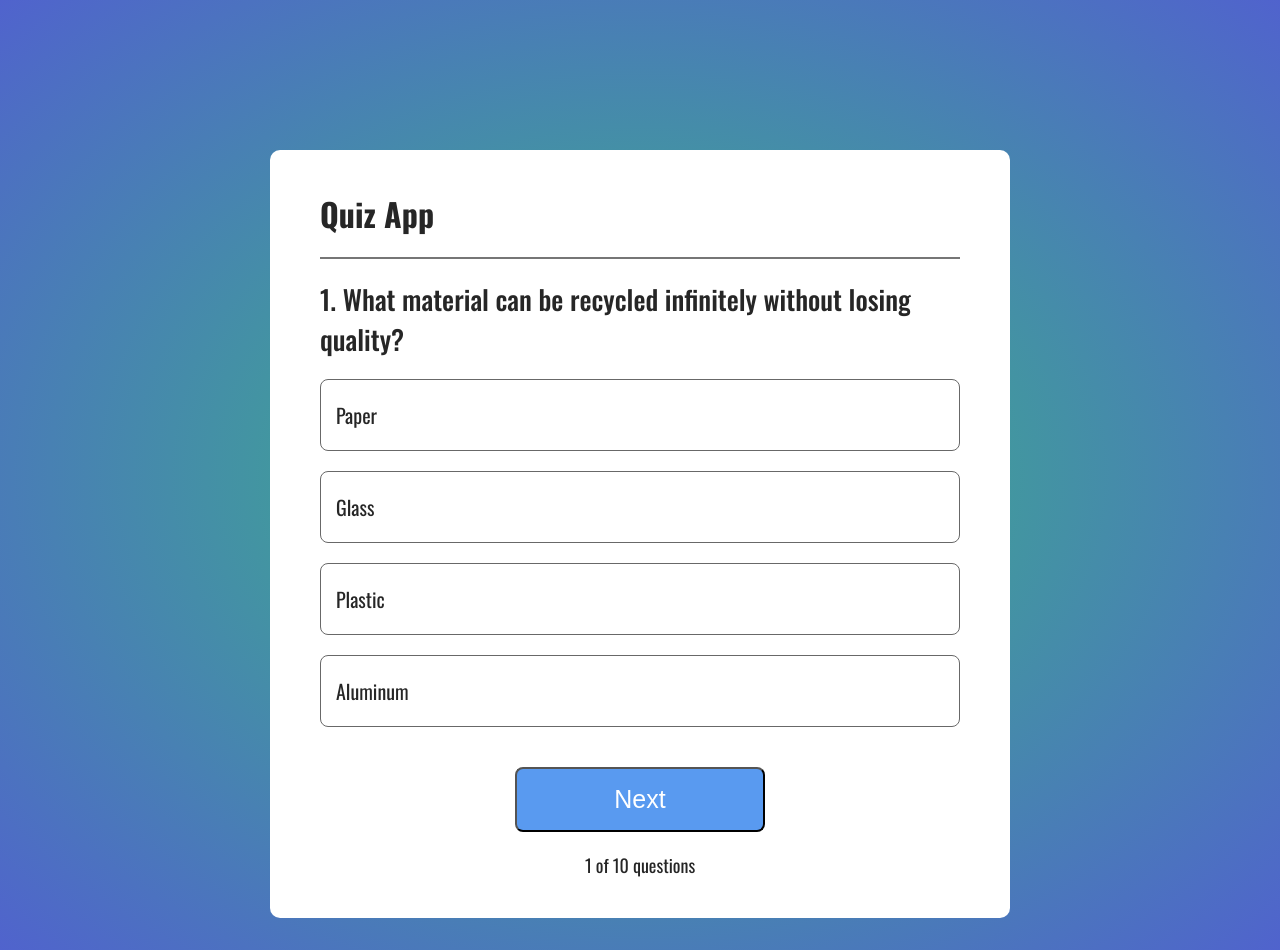
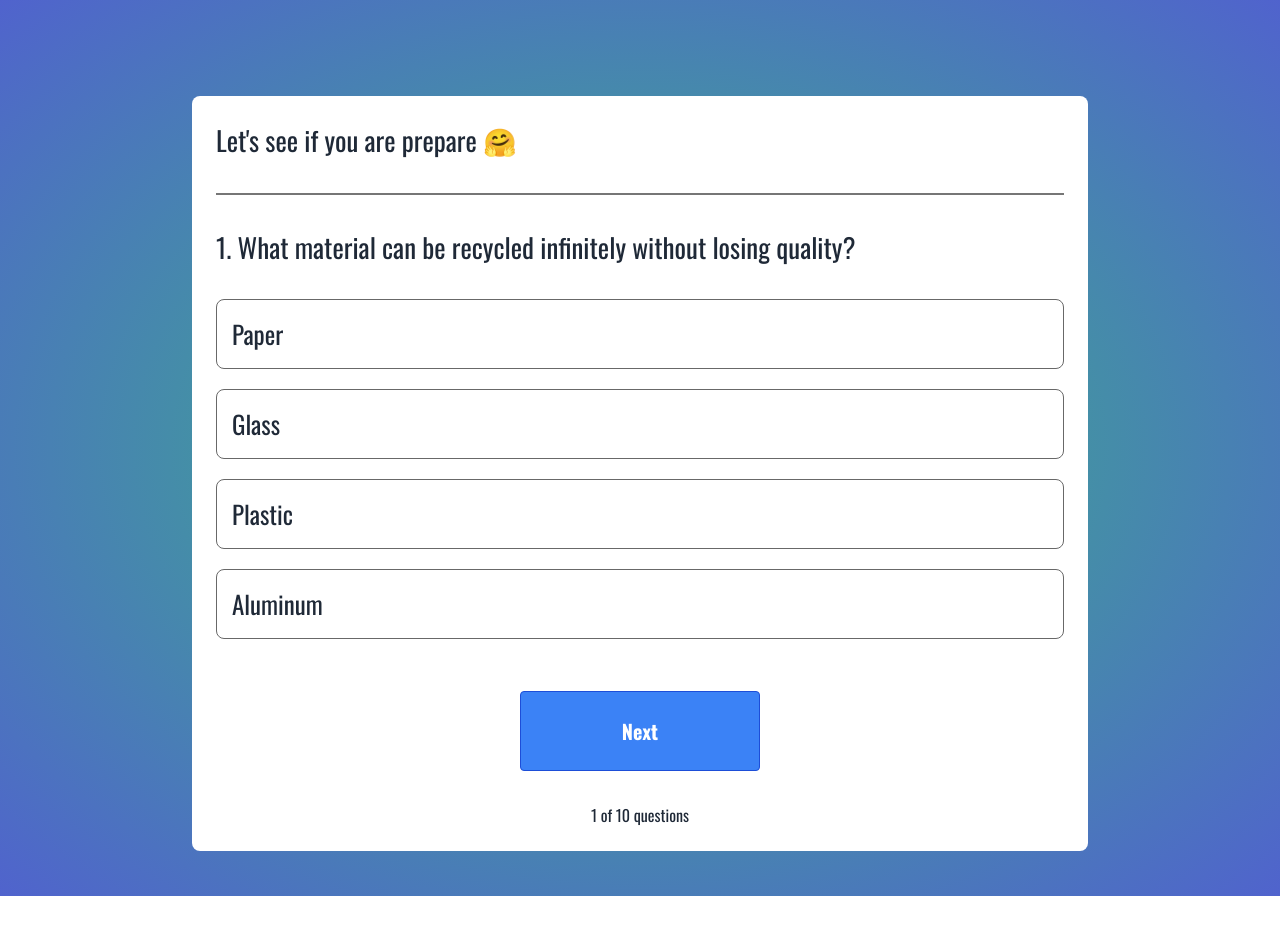
Before and after one commit to gabrielvaloriani/Quiz-webapp, a React (Create React App) app: page / in a window 1280 px wide. After the commit the page ends 896 px from the top, so only its background shows below. Built offline with nearby package versions, Linux system fonts and the light colour scheme.

Commit message:
Added tailwind style

```diff
--- a/package.json
+++ b/package.json
@@ -39,5 +39,8 @@
       "last 1 firefox version",
       "last 1 safari version"
     ]
+  },
+  "devDependencies": {
+    "tailwindcss": "^3.4.3"
   }
 }
--- a/src/components/Quiz/Quiz.css
+++ b/src/components/Quiz/Quiz.css
@@ -1,4 +1,4 @@
-.container {
+/* .container {
   width: 640px;
   margin: auto;
   margin-top: 150px;
@@ -9,7 +9,7 @@
   gap: 20px;
   border-radius: 10px;
   padding: 40px 50px;
-}
+} */
 .container hr {
   height: 2px;
   border: none;
@@ -17,7 +17,7 @@
 }
 .container h2 {
   font-size: 27px;
-  font-weight: 500;
+  font-weight: 400;
 }
 .container ul li{
   display: flex;
@@ -27,10 +27,10 @@
   border: 1px solid #686868;
   border-radius: 8px;
   margin-bottom: 20px;
-  font-size: 20px;
+  font-size: 25px;
   cursor: pointer;
 }
-.container button {
+/* .container button {
   margin: auto;
   width: 250px;
   height: 65px;
@@ -40,8 +40,8 @@
   font-weight: 500;
   border-radius: 8px;
   cursor: pointer;
-}
-.index {
+} */
+/* .index {
   margin: auto;
   font-size: 18px;
-}
+} */
--- a/src/components/Quiz/Quiz.tsx
+++ b/src/components/Quiz/Quiz.tsx
@@ -7,19 +7,23 @@ const Quiz = () => {
   let [index, setIndex] = useState(0)
   let [question, setQuestion] = useState(data[index])
 
+  const checkAns = (e,ans) => {
+
+  }
+
   return (
-    <div className='container'>
-      <h1>Quiz App</h1>
+    <div className="container max-w-4xl mx-auto mt-24 bg-white text-gray-800 flex flex-col gap-8 rounded-lg p-6">
+      <h2>Let's see if you are prepare &#129303;</h2>
       <hr />
-      <h2>{index + 1 + "."} What material can be recycled infinitely without losing quality?</h2>
+      <h2>{index + 1}. {question.question}</h2>
       <ul>
-        <li>Paper</li>
-        <li>Glass</li>
-        <li>Plastic</li>
-        <li>Aluminum</li>
+        <li>{question.option1}</li>
+        <li>{question.option2}</li>
+        <li>{question.option3}</li>
+        <li>{question.option4}</li>
       </ul>
-      <button>Next</button>
-      <div className="index">1 of 10 questions</div>
+      <button className="w-60 h-20 mx-auto bg-blue-500 hover:bg-blue-700 text-white font-bold text-xl py-2 px-4 border border-blue-700 rounded">Next</button>
+      <div className="mx-auto text-base">1 of 10 questions</div>
     </div>
   )
 }
--- a/src/index.css
+++ b/src/index.css
@@ -1,3 +1,7 @@
+@tailwind base;
+@tailwind components;
+@tailwind utilities;
+
 *{
   margin: 0;
   padding: 0;
--- /dev/null
+++ b/tailwind.config.js
@@ -0,0 +1,8 @@
+/** @type {import('tailwindcss').Config} */
+module.exports = {
+  content: ["./src/**/*.{js,jsx,ts,tsx}",],
+  theme: {
+    extend: {},
+  },
+  plugins: [],
+}
```
Also changed, not shown: 1 other file (tests, documents, lock files or other folders).
